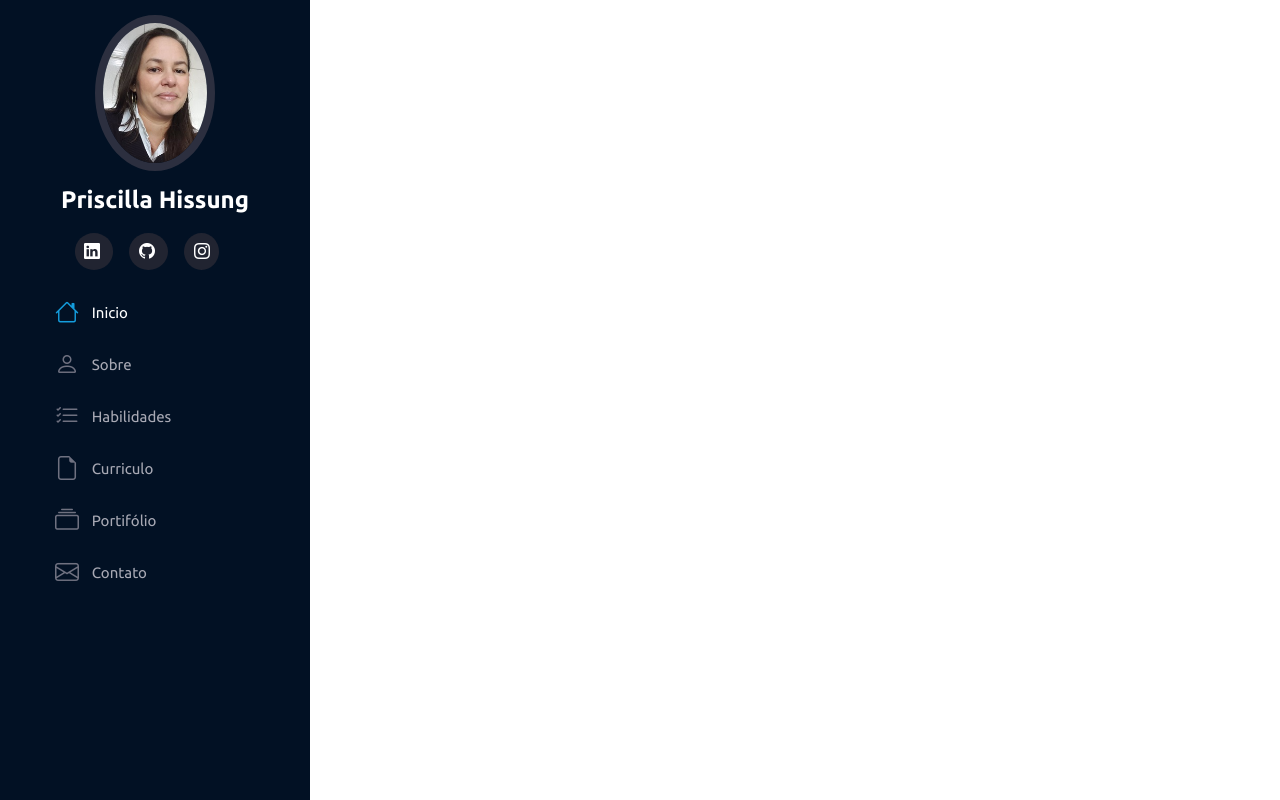
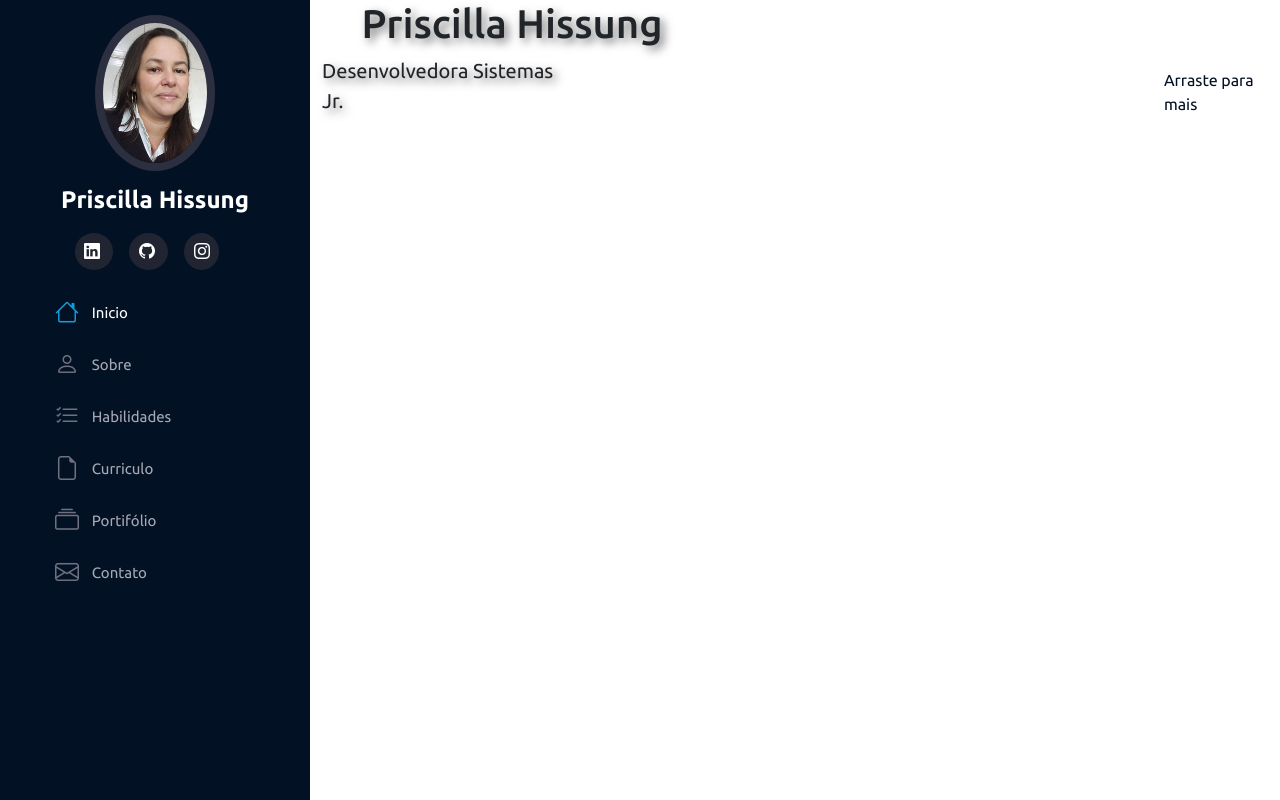
Before and after one commit to prihissung/Portifolio, a Flask app: page / in a window 1280 px wide. Run offline with Flask 3, Linux system fonts and the light colour scheme; some libraries are stand-ins or nearby versions.

Commit message:
atualização_18122024

```diff
--- a/static/style.css
+++ b/static/style.css
@@ -85,3 +85,29 @@ html, body {
 .nav-menu li:hover > a i {
     color: #149ddd;
 }
+
+#main{
+    margin-left: 310px;
+}
+
+section#inicio h2{
+    font-size: 2.5rem;
+}
+
+section#inicio span#subtitle{
+    margin-right: 8rem;
+    font-size: 1.25rem;
+}
+
+.text-shadow{
+    text-shadow: 4px 4px 10px #777777;
+}
+
+section#inicio div#arraste{
+    width: 9rem;
+}
+
+section#inicio div#arraste a{
+    text-decoration: none;
+    color:#021124;
+}
--- a/templates/index.html
+++ b/templates/index.html
@@ -55,6 +55,26 @@
 
     </aside>
 
+<main id="main">
+    <section id="inicio" class="row m-0 p-0">
+        <div class="col-md-5 d-flex justify-content-center align-items-center flex-column">
+            <h2 class="text-blue text-shadow">Priscilla Hissung</h2>
+            <span id="subtitle" class="text-blue text-shadow">Desenvolvedora Sistemas Jr.</span>
+        </div>
+
+        <div class="col-md-7 d-flex justify-content-end align-items-end">
+            <div id="arraste" class="d-flex align-items-center">
+                <i class= "bi bi-arrow-down text-white pe-2 fs-2"
+                aria-hidden="true"></i>
+                <a href="">Arraste para mais</a>
+            </div>
+
+        </div>
+
+    </section>
+
+</main>
+
 
 <script src="../static/bootstrap/js/bootstrap.bundle.min.js"></script>
     <script src="../static/script.js"></script>
```
